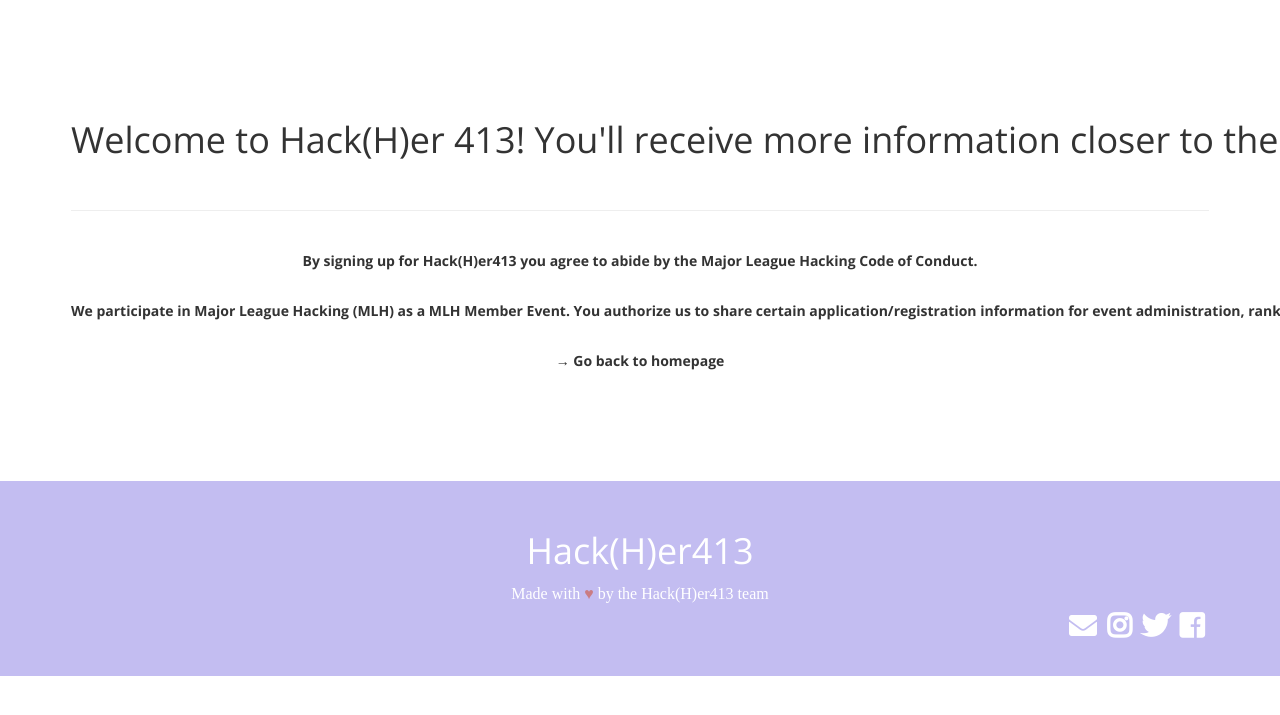
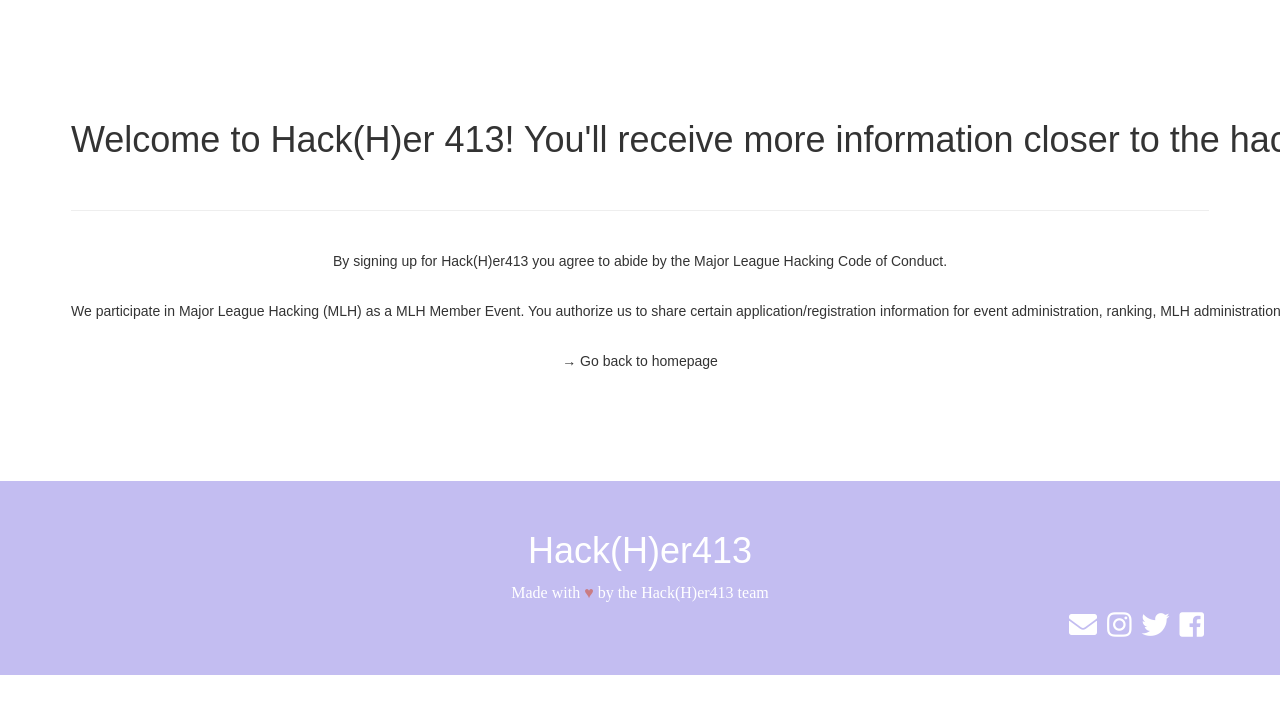
Before and after one commit to hackher413/2019, a Jekyll site: the page built from success.html, in a window 1280 px wide. Shown: the top 715 px of the page. Built offline with Jekyll 4.4.1, drawn with Linux system fonts in a browser that asks for light colours; nearby versions of some CDN libraries; some web fonts are replaced; a script that is not in the unit is left out.

Commit message:
font & favicon

```diff
--- a/_includes/head.html
+++ b/_includes/head.html
@@ -34,6 +34,7 @@
   {% if site.seo.image %}<meta property="og:image" content="{{ site.seo.image }}" />{% endif %}
 
   <!-- Stylesheets -->
+  <link rel="stylesheet" type="text/css" href="https://fonts.googleapis.com/css?family=News+Cycle:700|Raleway:800">
   <link rel="stylesheet" type="text/css" href="https://fonts.googleapis.com/css?family=Open+Sans:400,300,700,300italic,400italic,700italic" />
   <link rel="stylesheet" type="text/css" href="{{ '/css/bootstrap.min.css' | prepend: site.baseurl | prepend: site.url }}" />
   <link rel="stylesheet" type="text/css" href="{{ '/css/base.css' | prepend: site.baseurl | prepend: site.url }}" />
@@ -43,5 +44,5 @@
 
   <!-- Favicon -->
   <link rel="canonical" href="{{ page.url | replace: 'index.html', '' | prepend: site.baseurl | prepend: site.url }}">
-  <link rel="icon"      href="{{ '/images/5.png' | prepend: site.baseurl | prepend: site.url }}">
+  <link rel="icon"      href="{{ '/images/purple-bee.png' | prepend: site.baseurl | prepend: site.url }}">
 </head>
--- a/css/original.css
+++ b/css/original.css
@@ -3,12 +3,6 @@
 * http://bit.ly/1ywfhq7
 */
 *= require animate
-/* Open Sans Google Font */
-@import url(https://fonts.googleapis.com/css?family=Open+Sans:600,700);
-
-
-/* Montserrat Google Font */
-@import url(https://fonts.googleapis.com/css?family=Montserrat:400,700);
 
 /*
  * Primary Blue: #44D5FF;
@@ -17,12 +11,11 @@
  */
 
 h1{
-  font-family: 'cambria';
+  font-family: 'Raleway', sans-serif;
 }
 
 * {
-  font-family: 'Open Sans';
-  font-weight: 600;
+  font-family: 'News Cycle', sans-serif;
 }
 
 body {
@@ -744,7 +737,7 @@
 }
 
 .hex:hover .top {
-  opacity: 0;
+  opacity: 0.5;
   animation-name: fadeOutOpacity;
   animation-iteration-count: 1;
   animation-timing-function: ease-out;
@@ -752,7 +745,7 @@
 }
 
 .hex:hover .middle {
-  opacity: 0;
+  opacity: 0.5;
   animation-name: fadeOutOpacity;
   animation-iteration-count: 1;
   animation-timing-function: ease-out;
@@ -760,7 +753,7 @@
 }
 
 .hex:hover .bottom {
-  opacity: 0;
+  opacity: 0.5;
   animation-name: fadeOutOpacity;
   animation-iteration-count: 1;
   animation-timing-function: ease-out;
```
